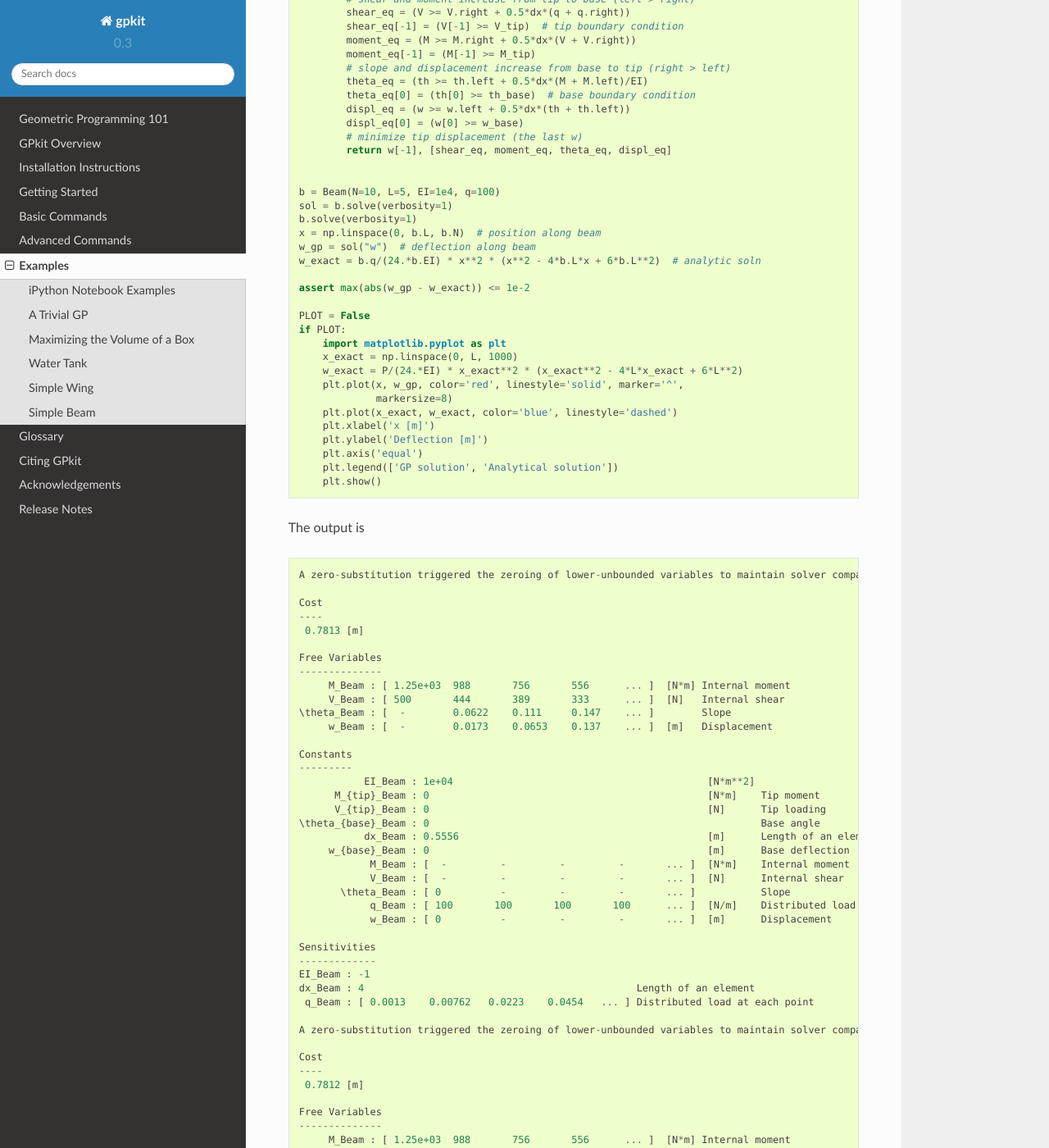
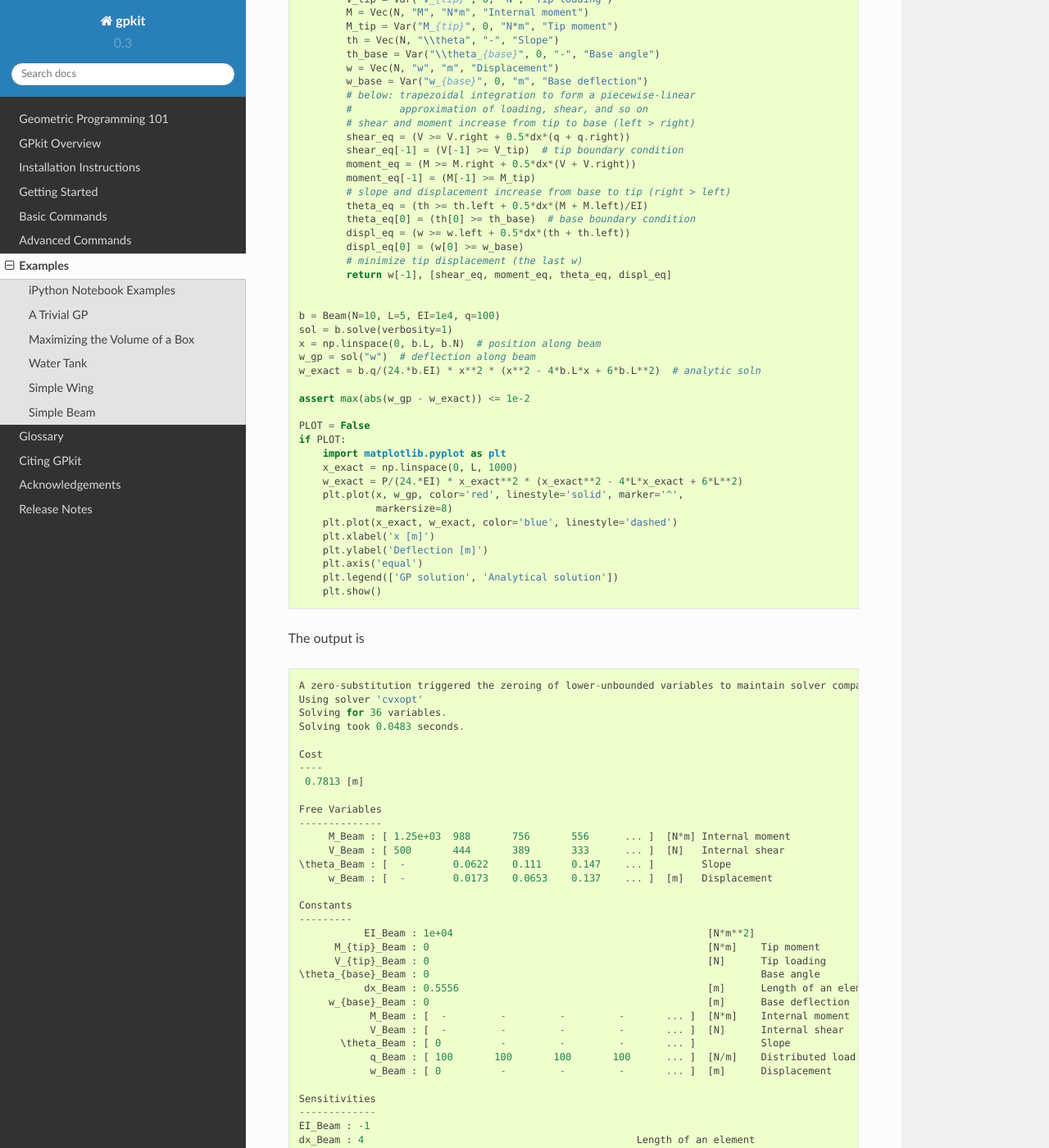
Before and after one commit to convexengineering/gpkit, a Sphinx documentation site: the page built from docs/source/examples.rst, in a window 1280 px wide and 1400 px high, scrolled down 7054 px. Shown: the whole window at 82% size. Built offline with Sphinx 7.4.7 and the Read the Docs theme 2.0.0, drawn with Linux system fonts in a browser that asks for light colours; some of the changed text lies outside the part shown.

Commit message:
remove double-printing beam example

```diff
--- a/docs/source/examples/beam.py
+++ b/docs/source/examples/beam.py
@@ -58,7 +58,6 @@
 
 b = Beam(N=10, L=5, EI=1e4, q=100)
 sol = b.solve(verbosity=1)
-b.solve(verbosity=1)
 x = np.linspace(0, b.L, b.N)  # position along beam
 w_gp = sol("w")  # deflection along beam
 w_exact = b.q/(24.*b.EI) * x**2 * (x**2 - 4*b.L*x + 6*b.L**2)  # analytic soln
--- a/docs/source/examples/beam_output.txt
+++ b/docs/source/examples/beam_output.txt
@@ -1,4 +1,7 @@
 A zero-substitution triggered the zeroing of lower-unbounded variables to maintain solver compatibility.
+Using solver 'cvxopt'
+Solving for 36 variables.
+Solving took 0.0483 seconds.
 
 Cost
 ----
@@ -30,36 +33,3 @@
 EI_Beam : -1
 dx_Beam : 4                                              Length of an element
  q_Beam : [ 0.0013    0.00762   0.0223    0.0454   ... ] Distributed load at each point
-
-A zero-substitution triggered the zeroing of lower-unbounded variables to maintain solver compatibility.
-
-Cost
-----
- 0.7812 [m]
-
-Free Variables
---------------
-     M_Beam : [ 1.25e+03  988       756       556      ... ]  [N*m] Internal moment
-     V_Beam : [ 500       444       389       333      ... ]  [N]   Internal shear
-\theta_Beam : [  -        0.0622    0.111     0.147    ... ]        Slope
-     w_Beam : [  -        0.0173    0.0653    0.137    ... ]  [m]   Displacement
-
-Constants
----------
-           EI_Beam : 1e+04                                           [N*m**2]
-      M_{tip}_Beam : 0                                               [N*m]    Tip moment
-      V_{tip}_Beam : 0                                               [N]      Tip loading
-\theta_{base}_Beam : 0                                                        Base angle
-           dx_Beam : 0.5556                                          [m]      Length of an element
-     w_{base}_Beam : 0                                               [m]      Base deflection
-            M_Beam : [  -         -         -         -       ... ]  [N*m]    Internal moment
-            V_Beam : [  -         -         -         -       ... ]  [N]      Internal shear
-       \theta_Beam : [ 0          -         -         -       ... ]           Slope
-            q_Beam : [ 100       100       100       100      ... ]  [N/m]    Distributed load at each point
-            w_Beam : [ 0          -         -         -       ... ]  [m]      Displacement
-
-Sensitivities
--------------
-EI_Beam : -1
-dx_Beam : 4                                              Length of an element
- q_Beam : [ 0.0013    0.00762   0.0223    0.0454   ... ] Distributed load at each point
--- a/docs/source/examples/simple_box_output.txt
+++ b/docs/source/examples/simple_box_output.txt
@@ -1,3 +1,6 @@
+Using solver 'cvxopt'
+Solving for 3 variables.
+Solving took 0.0122 seconds.
 
 Cost
 ----
--- a/docs/source/examples/simple_sp_output.txt
+++ b/docs/source/examples/simple_sp_output.txt
@@ -1,3 +1,5 @@
+Beginning signomial solve.
+Solving took 4 GP solves and 0.029 seconds.
 
 Cost
 ----
--- a/docs/source/examples/simpleflight_output.txt
+++ b/docs/source/examples/simpleflight_output.txt
@@ -1,5 +1,8 @@
 SINGLE
 ======
+Using solver 'cvxopt'
+Solving for 10 variables.
+Solving took 0.0122 seconds.
 
 Cost
 ----
--- a/docs/source/examples/water_tank_output.txt
+++ b/docs/source/examples/water_tank_output.txt
@@ -1,3 +1,6 @@
+Using solver 'cvxopt'
+Solving for 5 variables.
+Solving took 0.00694 seconds.
 
 Cost
 ----
```
